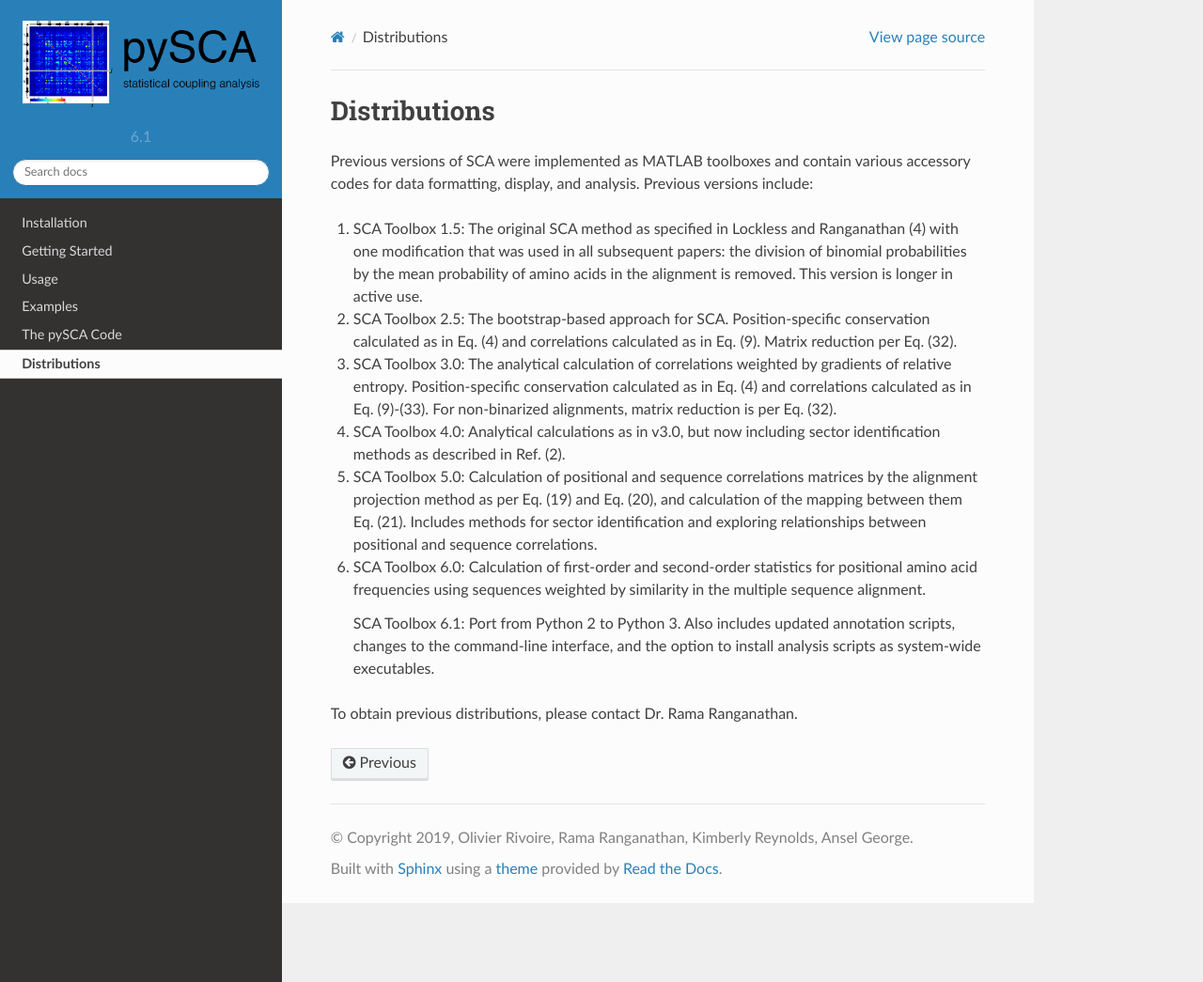
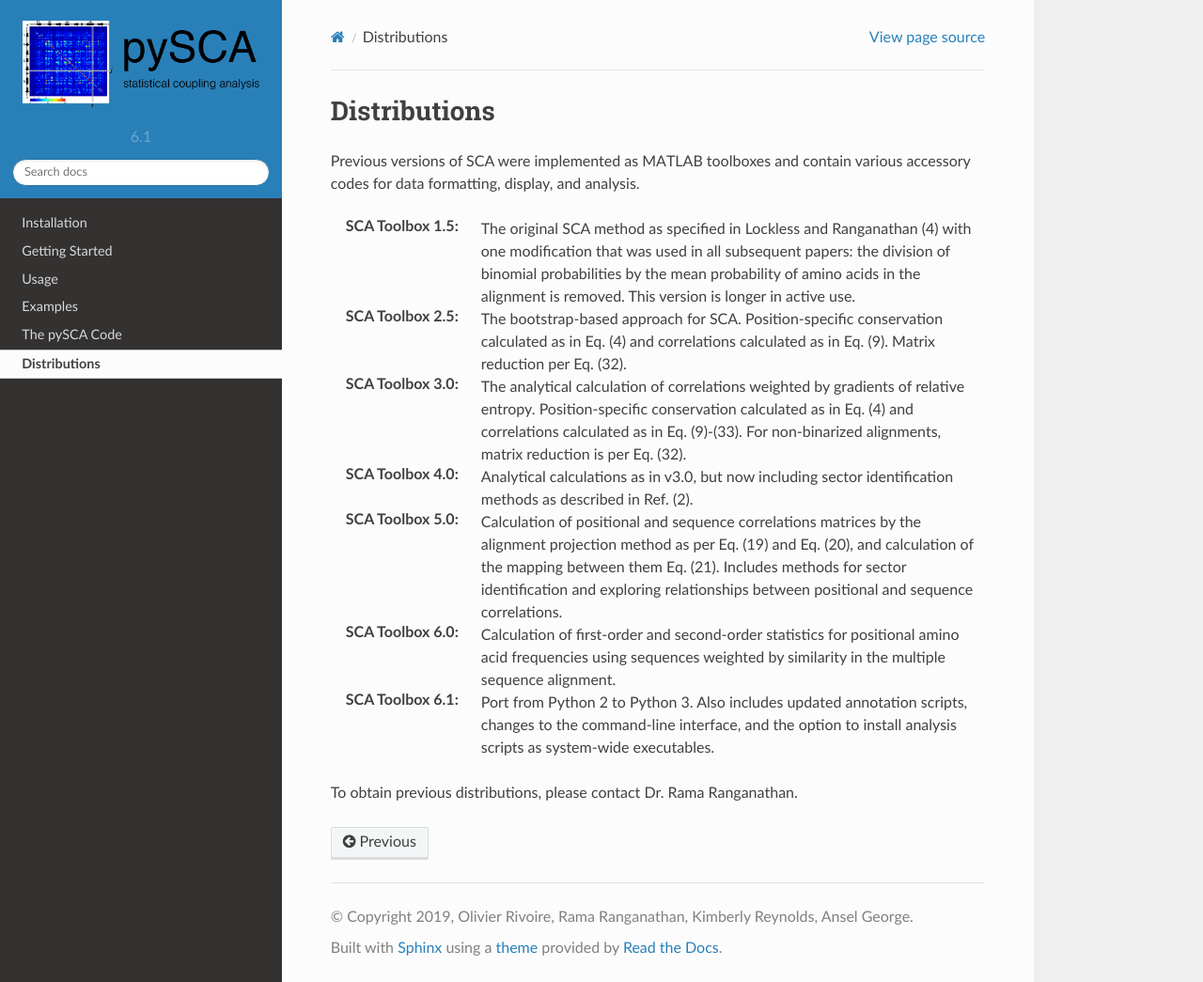
Before and after one commit to ranganathanlab/pySCA, a Sphinx documentation site: the page built from docs/source/versions.rst, in a window 1280 px wide and 1045 px high. Shown: the whole window at 94% size. Built offline with Sphinx 7.4.7 and the Read the Docs theme 2.0.0, drawn with Linux system fonts in a browser that asks for light colours.

Commit message:
tweak version file and make setup.py executable

```diff
--- a/docs/source/versions.rst
+++ b/docs/source/versions.rst
@@ -3,39 +3,43 @@
 =============
 
 Previous versions of SCA were implemented as MATLAB toolboxes and contain
-various accessory codes for data formatting, display, and analysis. Previous
-versions include:
+various accessory codes for data formatting, display, and analysis.
 
-(1) SCA Toolbox 1.5: The original SCA method as specified in Lockless and
-    Ranganathan (4) with one modification that was used in all subsequent
-    papers: the division of binomial probabilities by the mean probability of
-    amino acids in the alignment is removed. This version is longer in active
-    use.
+:SCA Toolbox 1.5:
+  The original SCA method as specified in Lockless and Ranganathan (4) with one
+  modification that was used in all subsequent papers: the division of binomial
+  probabilities by the mean probability of amino acids in the alignment is
+  removed. This version is longer in active use.
 
-(2) SCA Toolbox 2.5: The bootstrap-based approach for SCA. Position-specific
-    conservation calculated as in Eq. (4) and correlations calculated as in Eq.
-    (9). Matrix reduction per Eq. (32).
+:SCA Toolbox 2.5:
+  The bootstrap-based approach for SCA. Position-specific conservation
+  calculated as in Eq. (4) and correlations calculated as in Eq.  (9). Matrix
+  reduction per Eq. (32).
 
-(3) SCA Toolbox 3.0: The analytical calculation of correlations weighted by
-    gradients of relative entropy. Position-specific conservation calculated as
-    in Eq. (4) and correlations calculated as in Eq. (9)-(33). For
-    non-binarized alignments, matrix reduction is per Eq. (32).
+:SCA Toolbox 3.0:
+  The analytical calculation of correlations weighted by gradients of relative
+  entropy. Position-specific conservation calculated as in Eq. (4) and
+  correlations calculated as in Eq. (9)-(33). For non-binarized alignments,
+  matrix reduction is per Eq. (32).
 
-(4) SCA Toolbox 4.0: Analytical calculations as in v3.0, but now including
-    sector identification methods as described in Ref. (2).
+:SCA Toolbox 4.0:
+  Analytical calculations as in v3.0, but now including sector identification
+  methods as described in Ref. (2).
 
-(5) SCA Toolbox 5.0: Calculation of positional and sequence correlations
-    matrices by the alignment projection method as per Eq. (19) and Eq. (20),
-    and calculation of the mapping between them Eq. (21). Includes methods for
-    sector identification and exploring relationships between positional and
-    sequence correlations.
+:SCA Toolbox 5.0:
+  Calculation of positional and sequence correlations matrices by the alignment
+  projection method as per Eq. (19) and Eq. (20), and calculation of the
+  mapping between them Eq. (21). Includes methods for sector identification and
+  exploring relationships between positional and sequence correlations.
 
-(6) SCA Toolbox 6.0: Calculation of first-order and second-order statistics for
-    positional amino acid frequencies using sequences weighted by similarity in
-    the multiple sequence alignment.
+:SCA Toolbox 6.0:
+  Calculation of first-order and second-order statistics for positional amino
+  acid frequencies using sequences weighted by similarity in the multiple
+  sequence alignment.
 
-    SCA Toolbox 6.1: Port from Python 2 to Python 3. Also includes updated
-    annotation scripts, changes to the command-line interface, and the option
-    to install analysis scripts as system-wide executables.
+:SCA Toolbox 6.1:
+  Port from Python 2 to Python 3. Also includes updated annotation scripts,
+  changes to the command-line interface, and the option to install analysis
+  scripts as system-wide executables.
 
 To obtain previous distributions, please contact Dr. Rama Ranganathan.
```
